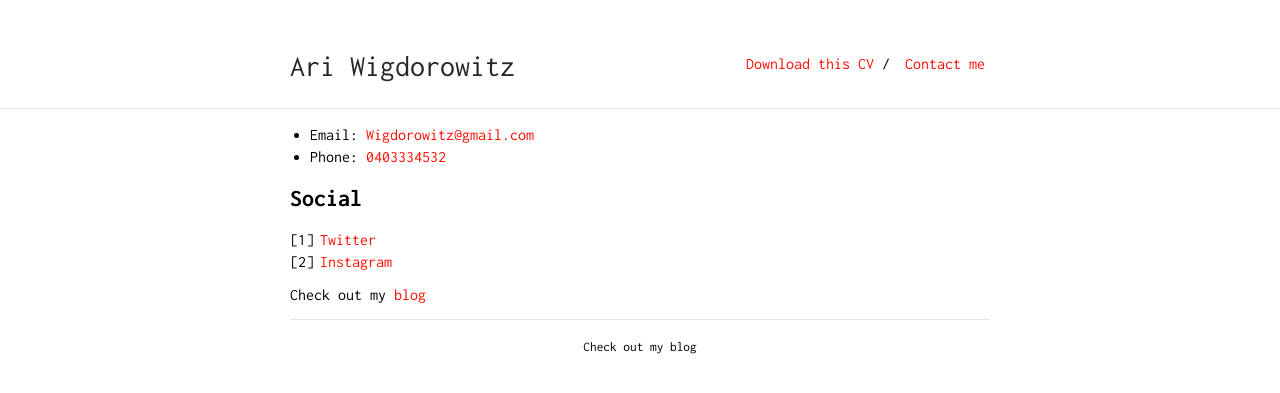
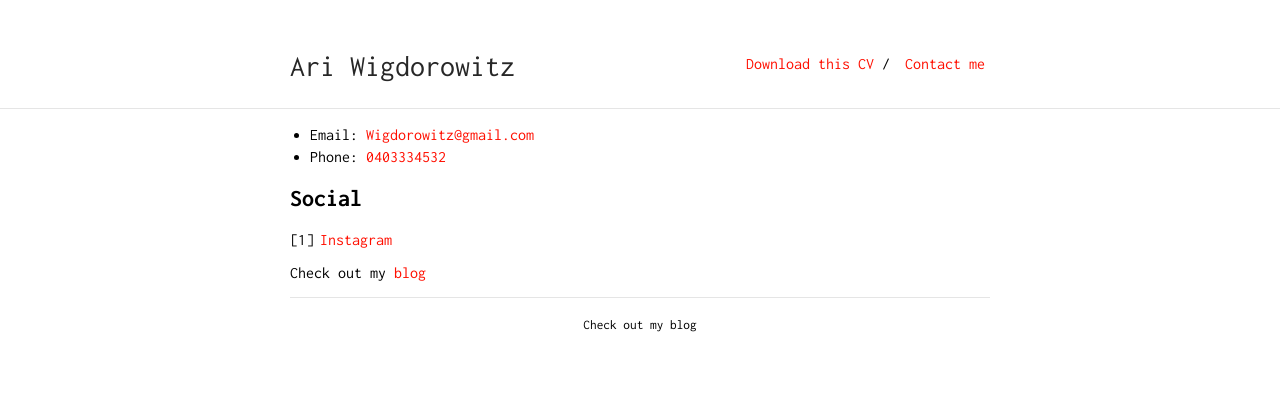
Before and after one commit to Wigdo/cv, a Jekyll site: the page built from contact.md, in a window 1280 px wide. Shown: the top 393 px of the page. Built offline with Jekyll 4.4.1, drawn with Linux system fonts in a browser that asks for light colours.

Commit message:
Update contact.md

```diff
--- a/contact.md
+++ b/contact.md
@@ -7,7 +7,6 @@ is_contact: true
 *  Phone: [0403334532](tel:0403334532)
 
 ## Social
-1.  [Twitter](https://twitter.com/Wigda)
-2. [Instagram](https://www.instagram.com/wigdo/)
+1. [Instagram](https://www.instagram.com/wigdo/)
 
 Check out my [blog](https://wigdo.github.io/papyrus)
```
